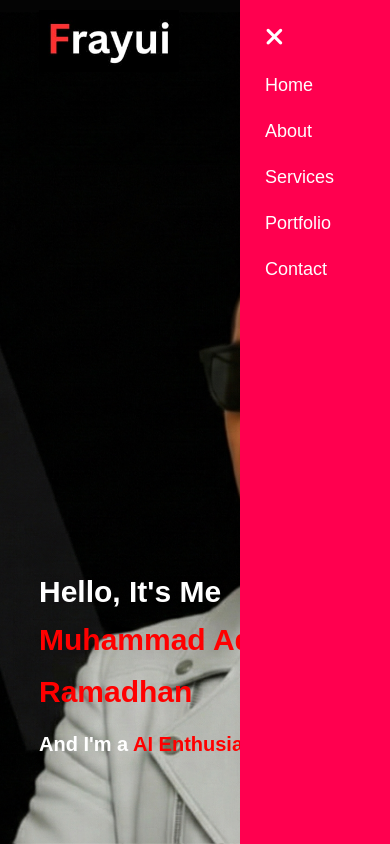
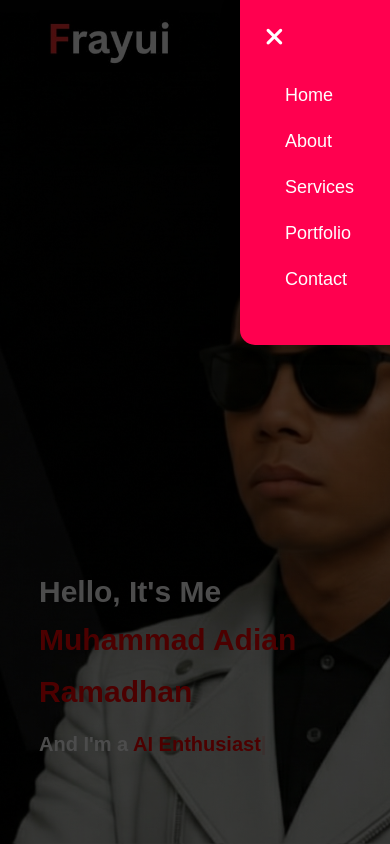
Before and after one commit to AdiDream/portfolio, a plain HTML site: page index.html in a window 390 px wide. Both pictures are taken after a click on the icon 340 px from the left and 40 px from the top of the page. Shown: the top 844 px of the page. Drawn offline with nearby package versions, Linux system fonts and the light colour scheme; a script that the page names is missing.

Commit message:
update portfolio baru

```diff
--- a/index.html
+++ b/index.html
@@ -9,6 +9,7 @@
     <script src="https://unpkg.com/typed.js@2.0.15/dist/typed.umd.js"></script>
 </head>
 <body>
+<div id="menu-backdrop" onclick="closemenu()"></div>
 <div id="header">
     <div class="container">
          <nav>
@@ -21,7 +22,7 @@
                 <li><a href="#contact">Contact</a></li>
                 <i class="fa-solid fa-xmark" onclick="closemenu()"></i>
             </ul>
-            <i class="fa-solid fa-bars" onclick="openmenu()"></i>
+            <i class="fa-solid fa-bars" onclick="openmenu()" id="hamburger-btn"></i>
          </nav>
         <section class="home">
             <div class="home-content">
@@ -267,10 +268,10 @@
                 <div class="social-icons">
                     <a href="https://www.facebook.com/share/1Bk6voJaW7/"><i class="fa-brands fa-facebook"></i></a>
                     <a href="https://www.instagram.com/masadianr?igsh=MXRmaXg4bGxuZWI5YQ=="><i class="fa-brands fa-x-twitter"></i></a>
-                    <a href="https://www.instagram.com/masadianr?igsh=MXRmaXg4bGxuZWI5YQ=="><i class="fa-brands fa-instagram"></i></a>
+                    <a href="https://x.com/Trasyeu?s=09"><i class="fa-brands fa-instagram"></i></a>
                     <a href="https://www.linkedin.com/in/adianr?utm_source=share&utm_campaign=share_via&utm_content=profile&utm_medium=android_app"><i class="fa-brands fa-linkedin"></i></a>
                 </div>
-                <a href="gambar9CV.pdf" download class="btn btn2">Download CV</a>
+                <a href="gambar9cv.pdf" download class="btn btn2">Download CV</a>
             </div>
             <div class="contact-right">
                 <form name="submit-to-google-sheet">
@@ -306,16 +307,33 @@ function opentab(tabname){
 </script>
 
 <script>
-
     var sidemenu = document.getElementById("sidemenu");
+    var backdrop = document.getElementById("menu-backdrop"); // Kalau pakai backdrop
+    var hamburger = document.getElementById("hamburger-btn"); // Ambil tombol bar
 
     function openmenu(){
         sidemenu.style.right = "0";
-    }
-     function closemenu(){
-        sidemenu.style.right = "-150px";
+        if(backdrop) backdrop.classList.add("show"); // Munculkan backdrop (jika ada)
+
+        // SEMBUNYIKAN TOMBOL BAR SAAT MENU BUKA
+        hamburger.style.display = "none";
     }
 
+    function closemenu(){
+        sidemenu.style.right = "-250px"; // Sesuaikan dengan width css kamu
+        if(backdrop) backdrop.classList.remove("show"); // Sembunyikan backdrop (jika ada)
+
+        // MUNCULKAN TOMBOL BAR SAAT MENU TUTUP
+        hamburger.style.display = "block";
+    }
+
+    // Otomatis tutup saat link diklik
+    var menuItems = document.querySelectorAll("#sidemenu li a");
+    menuItems.forEach(function(item) {
+        item.addEventListener("click", function() {
+            closemenu();
+        });
+    });
 </script>
 <script>
   const scriptURL = 'https://script.google.com/macros/s/AKfycbyBlMc73kYdqAJNjsBco1EPlfzsvnQ-CgRyHPvl54IeY1L6z6IsRra7wJyuiRImqg/exec'
--- a/styless.css
+++ b/styless.css
@@ -377,6 +377,21 @@ nav ul li a:hover::after{
 .work:hover .layer{
     height: 100%;
 }
+/* --- SOLUSI FINAL UNTUK "BUG BIRU" --- */
+
+/* LANGKAH 1: Buat SEMUA link di dalam area gambar menjadi tak terlihat */
+/* Ini akan menyembunyikan si "bug biru" dan juga tombol putihnya untuk sementara */
+.work a,
+.work i {
+    visibility: hidden !important;
+}
+
+/* LANGKAH 2: Munculkan KEMBALI secara khusus hanya tombol putih di dalam layer */
+/* 'visibility: visible' pada anak elemen bisa mengalahkan 'hidden' pada induknya */
+.work .layer a,
+.work .layer a i {
+    visibility: visible !important;
+}
 .btn{
     display: block;
     margin: 50px auto;
@@ -570,6 +585,18 @@ nav .fa-solid{
     nav .fa-solid{
         display: block;
         font-size: 25px;
+        color: #fff;
+    /* INI YANG BIKIN DIA NEMPEL TERUS DI POJOK: */
+        position: fixed;
+        right: 25px;
+        top: 30px;
+        z-index: 9999; /* Supaya selalu di paling depan */
+        cursor: pointer;
+        /* Opsional: Biar tombolnya lebih jelas terlihat */
+        background: transparent;
+        padding: 0;
+        border-radius: 0;
+        box-shadow: none; /* Hapus bayangan jika ada */
     }
     nav ul{
         background: #ff004f;
@@ -577,9 +604,12 @@ nav .fa-solid{
         top: 0;
         right: -150px;
         width: 150px;
-        height: 100vh;
-        padding-top: 50px;
-        z-index: 2;
+        height: auto !important;
+        min-height: auto;          /* Memastikan tidak melar */
+        padding: 60px 20px 30px;   /* Padding atas, kanan/kiri, bawah */
+        border-bottom-left-radius: 15px; /* Sudut bawah melengkung biar manis */
+        box-shadow: -5px 5px 15px rgba(0,0,0,0.2);
+        z-index: 100;
         transition: right 0.5s;
     }
     nav ul li{
@@ -591,6 +621,11 @@ nav .fa-solid{
         top: 25px;
         left: 25px;
         cursor: pointer;
+        color: #fff;
+
+        /* Pastikan ini juga bersih */
+        background: transparent;
+        box-shadow: none;
     }
     .sub-title{
         font-size: 40px;
@@ -614,7 +649,25 @@ nav .fa-solid{
     .copyright{
         font-size: 14px;
     }
+    #menu-backdrop {
+        position: fixed;
+        top: 0;
+        left: 0;
+        width: 100%;
+        height: 100vh;
+        background: rgba(0,0,0,0.7); /* Warna hitam transparan */
+        z-index: 99; /* Di belakang menu, tapi di depan konten lain */
+        display: none; /* Defaultnya sembunyi */
+        opacity: 0;
+        transition: opacity 0.5s;
+    }
+    /* Class ini nanti ditambahkan lewat JS saat menu buka */
+    #menu-backdrop.show {
+        display: block;
+        opacity: 1;
+    }
 }
+
 #msg{
     color: #61b752;
     margin-top: -40px;
```
Also changed, not shown: 1 other file.
